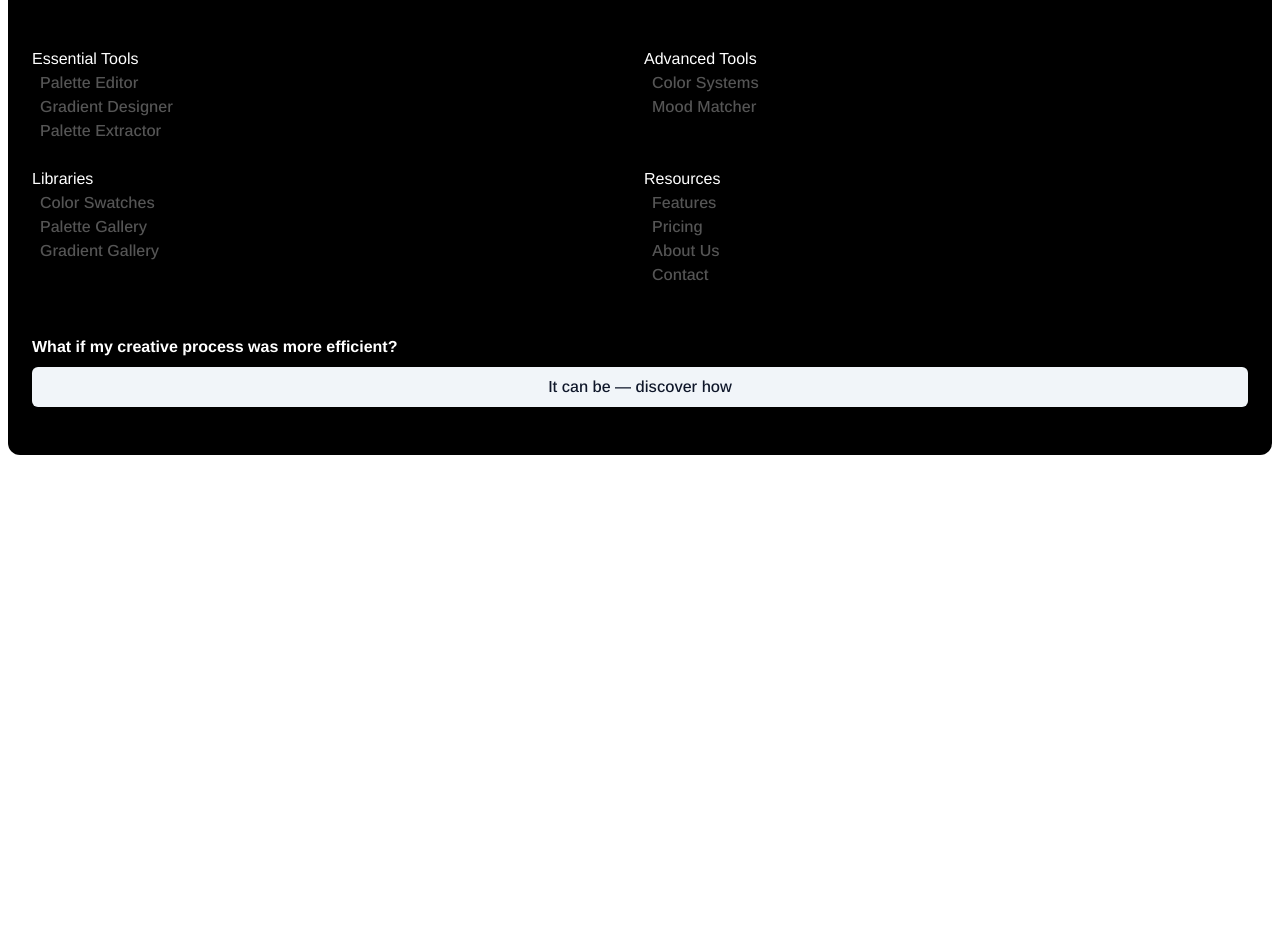
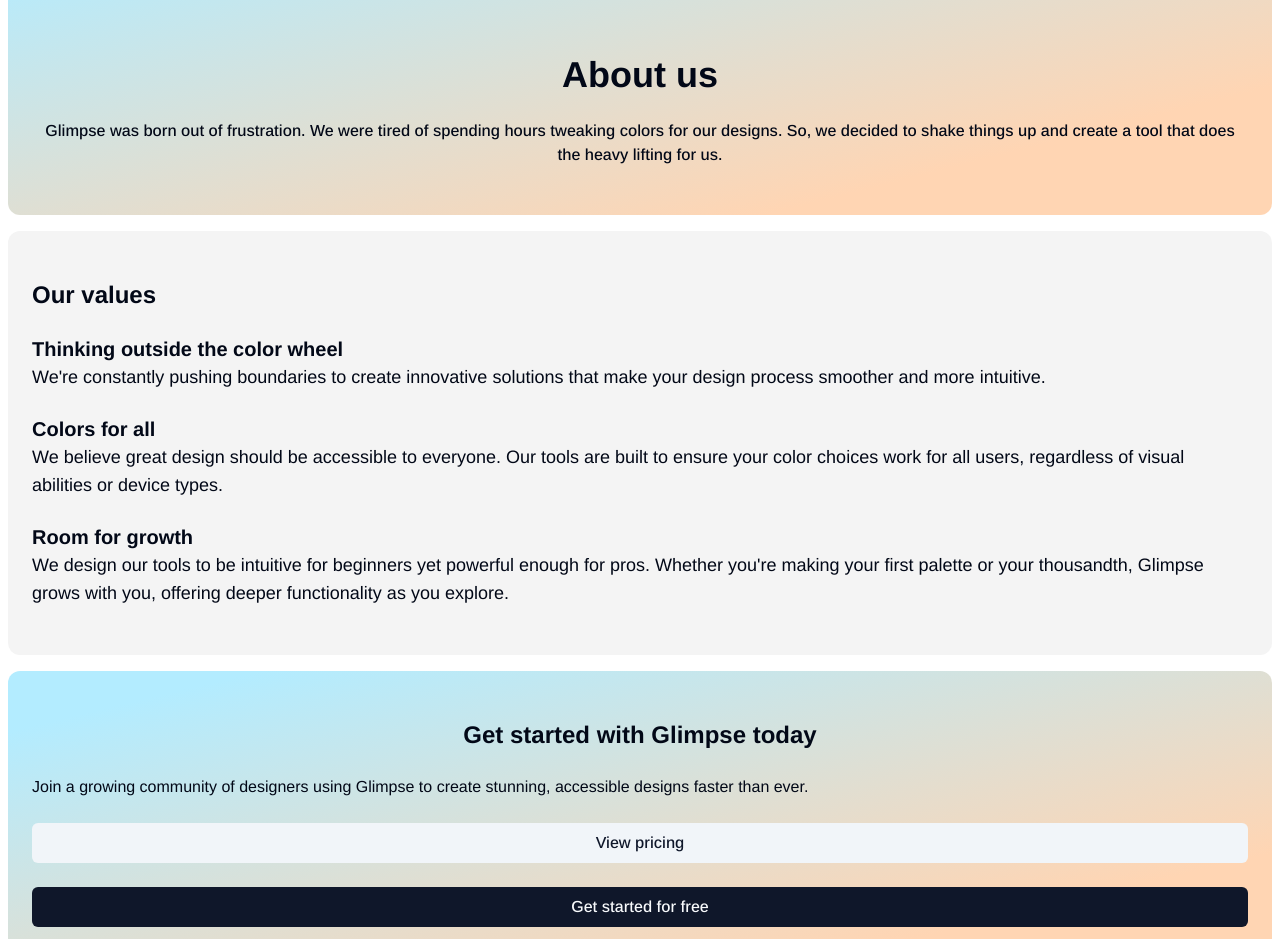
Before and after one commit to ci-dominguez/old-glimpse-nextjs, a Next.js app: page /about in a window 1280 px wide. Shown: the part 113-1052 px from the top of the page. Before the commit the page ends 800 px from the top, so only its background shows below. Built offline with nearby package versions, Linux system fonts and the light colour scheme; no server answers.

Commit message:
Update the about page with content

```diff
--- a/app/(marketing)/about/page.tsx
+++ b/app/(marketing)/about/page.tsx
@@ -1,7 +1,84 @@
-import React from 'react';
+'use client';
+import { useNav } from '@/contexts/NavContext';
+import { Button } from '@/components/ui/button';
+import Link from 'next/link';
+
+const values = [
+  {
+    header: 'Thinking outside the color wheel',
+    description:
+      "We're constantly pushing boundaries to create innovative solutions that make your design process smoother and more intuitive.",
+  },
+  {
+    header: 'Colors for all',
+    description:
+      'We believe great design should be accessible to everyone. Our tools are built to ensure your color choices work for all users, regardless of visual abilities or device types.',
+  },
+  {
+    header: 'Room for growth',
+    description:
+      "We design our tools to be intuitive for beginners yet powerful enough for pros. Whether you're making your first palette or your thousandth, Glimpse grows with you, offering deeper functionality as you explore.",
+  },
+];
 
 const AboutPage = () => {
-  return <div>AboutPage</div>;
+  const { setExtended } = useNav();
+  return (
+    <main className='flex flex-col min-h-screen'>
+      <section className='flex flex-col m-2 px-6 pt-40 pb-12 space-y-24 rounded-xl bg-sky-blue-to-soft-peach text-center'>
+        <div className='flex flex-col space-y-6'>
+          <h1 className='text-4xl font-bold'>About us</h1>
+          <p className='font-medium'>
+            Glimpse was born out of frustration. We were tired of spending hours
+            tweaking colors for our designs. So, we decided to shake things up
+            and create a tool that does the heavy lifting for us.
+          </p>
+        </div>
+      </section>
+      <section className='flex flex-col m-2 px-6 py-12 space-y-6 rounded-xl bg-off'>
+        <h2 className='text-2xl font-bold'>Our values</h2>
+        {values.map((value) => {
+          return (
+            <div key={value.header}>
+              <h3 className='text-xl font-bold'>{value.header}</h3>
+              <p className='text-left text-lg'>{value.description}</p>
+            </div>
+          );
+        })}
+      </section>
+      <section className='flex flex-col m-2 px-6 py-12 space-y-6 rounded-xl bg-sky-blue-to-soft-peach'>
+        <h2 className='text-2xl font-bold text-center'>
+          Get started with Glimpse today
+        </h2>
+        <p>
+          Join a growing community of designers using Glimpse to create
+          stunning, accessible designs faster than ever.
+        </p>
+        <Button className='p-0 text-md' variant='secondary'>
+          <Link
+            onClick={() => {
+              setExtended(false);
+            }}
+            href='/pricing'
+            className='px-4 py-2 w-full'
+          >
+            View pricing
+          </Link>
+        </Button>
+        <Button className='p-0 text-md'>
+          <Link
+            onClick={() => {
+              setExtended(false);
+            }}
+            href='/sign-up'
+            className='px-4 py-2 w-full'
+          >
+            Get started for free
+          </Link>
+        </Button>
+      </section>
+    </main>
+  );
 };
 
 export default AboutPage;
```
